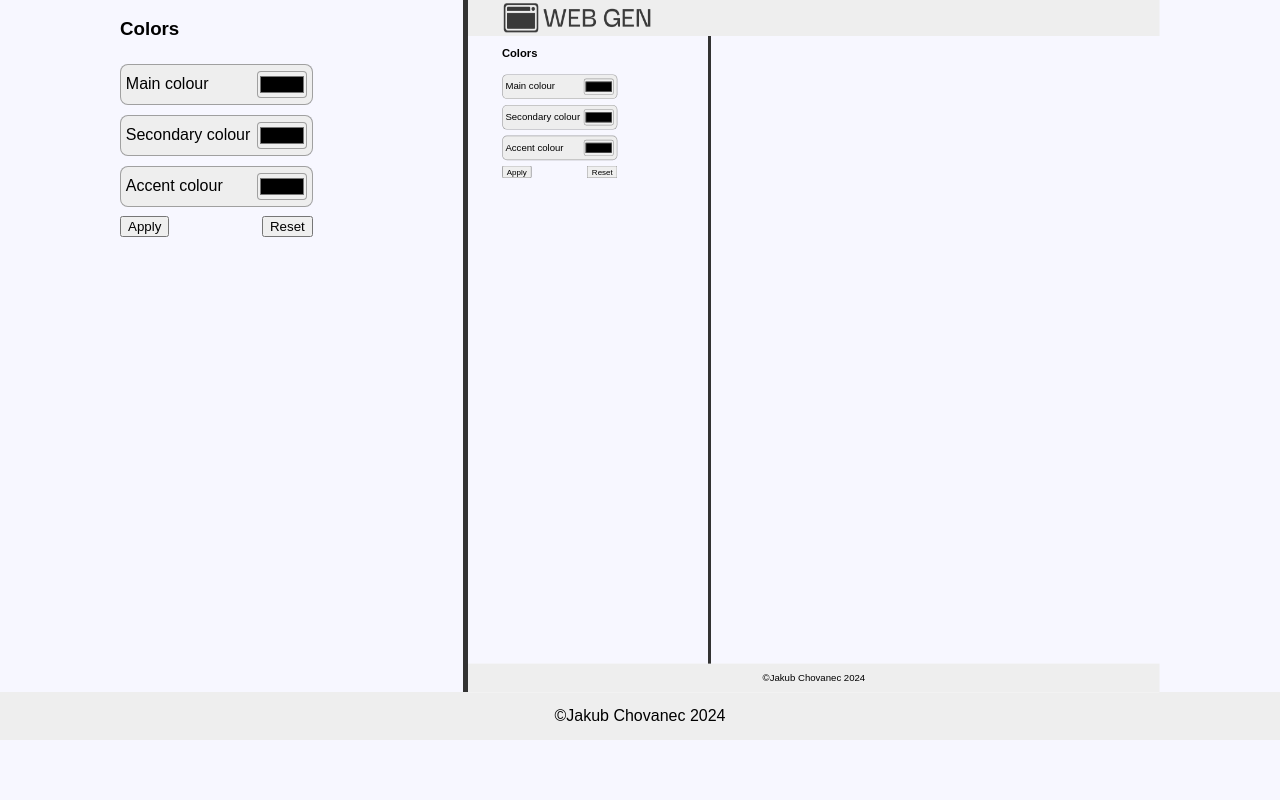
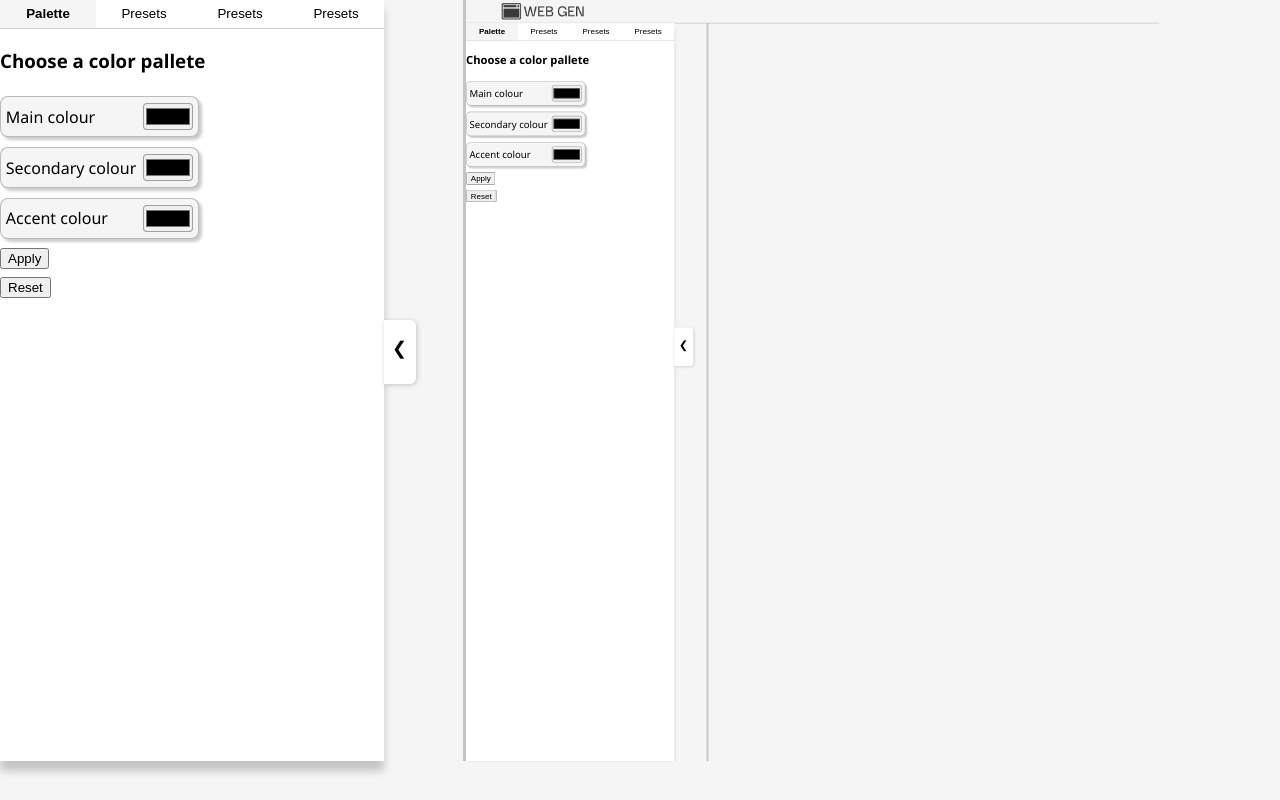
Before and after one commit to kchovi/BP, a Python web app: template project/templates/customize.html in a window 1280 px wide. Run offline with Jinja, Linux system fonts and the light colour scheme; the template is opened without the code that fills it, so the values that code supplies are empty.

Commit message:
start of the js saga

```diff
--- /dev/null
+++ b/project/static/customize.js
@@ -0,0 +1,107 @@
+// iframe page resizing
+const divider = document.getElementById("divider");
+const container = document.getElementById("split-container")
+const leftPanel = document.querySelector(".menu");
+let isResizing = Boolean
+
+divider.addEventListener("mousedown", (e) => {
+  e.preventDefault();
+  isResizing = true;
+  divider.setPointerCapture(e.pointerId);
+});
+
+divider.addEventListener("pointermove", (e) => {
+  if (!isResizing) return;
+
+  const containerRect = container.getBoundingClientRect();
+  const newLeftWidth = e.clientX - containerRect.left;
+
+  if (newLeftWidth < containerRect.width - 220) {
+      leftPanel.style.flex = `0 0 ${newLeftWidth}px`;
+  }
+});
+
+divider.addEventListener("pointerup", (e) => {
+  if (isResizing) {
+      isResizing = false;
+      divider.releasePointerCapture(e.pointerId);
+  }
+});
+
+// sidebar
+const sidebar = document.getElementById("sidebar");
+const toggleBtn = document.getElementById("toggleBtn");
+
+toggleBtn.addEventListener("click", () => {
+  const isActive = sidebar.classList.toggle("active");
+});
+
+// side bar tabs
+const tabButtons = document.querySelectorAll(".tab-btn");
+const tabPanels = document.querySelectorAll(".tab-panel");
+
+tabButtons.forEach((btn) => {
+  btn.addEventListener("click", () => {
+    const target = btn.getAttribute("data-tab");
+
+    tabButtons.forEach(b => b.classList.remove("active"));
+    btn.classList.add("active");
+
+    tabPanels.forEach(panel => {
+      panel.classList.remove("active");
+      if (panel.id === target) {
+        panel.classList.add("active");
+      }
+    });
+  });
+});
+
+// color stuff
+
+function reset_iframe() {
+  const iframe = document.querySelector(".preview-page");
+  iframe.contentWindow.location.reload();
+}
+
+document.addEventListener("DOMContentLoaded", () => {
+  const form = document.getElementById("colorForm");
+
+
+  form.addEventListener("submit", async (e) => {
+      e.preventDefault();
+
+      const formData = new FormData(form);
+
+      const response = await fetch("/user_defined_colors", {
+          method: "POST",
+          body: formData
+      });
+
+      if (response.ok) {
+          reset_iframe();
+      } else {
+          console.error("Failed to update colors.");
+      }
+  });
+});
+
+
+const reset_btn = document.getElementById("color_reset");
+
+reset_btn.addEventListener("click", async () => {
+
+  const response = await fetch("/user_defined_colors", {
+      method: "POST",
+      body: "RESET"
+  });
+
+  if (response.ok) {
+    reset_iframe();
+    document.querySelector(`input[name="--clr-acc"]`).value = "#f598b4";
+    document.querySelector(`input[name="--bg-acc-clr"]`).value = "#ffeffb";
+    document.querySelector(`input[name="--bg-clr"]`).value = "#fffafa";
+  } else {
+    console.error("Failed to reset colors.");
+  }
+
+});
--- a/project/static/split.js
+++ /dev/null
@@ -1,31 +0,0 @@
-const divider = document.getElementById("divider");
-const container = document.getElementById("split-container")
-const leftPanel = document.querySelector(".menu");
-
-let isResizing = false;
-
-divider.addEventListener("mousedown", (e) => {
-    e.preventDefault();
-    isResizing = true;
-    divider.setPointerCapture(e.pointerId);
-});
-
-divider.addEventListener("pointermove", (e) => {
-    if (!isResizing) return;
-
-    const containerRect = container.getBoundingClientRect();
-    const newLeftWidth = e.clientX - containerRect.left;
-
-    if (newLeftWidth > 100 && newLeftWidth < containerRect.width - 100) {
-        leftPanel.style.flex = `0 0 ${newLeftWidth}px`;
-    }
-});
-
-divider.addEventListener("pointerup", (e) => {
-    if (isResizing) {
-        isResizing = false;
-        divider.releasePointerCapture(e.pointerId);
-        document.body.style.cursor = "";
-        document.body.style.userSelect = "";
-    }
-});
--- a/project/static/styles.css
+++ b/project/static/styles.css
@@ -1,24 +1,27 @@
 :root {
     /* --main-color: #ff9301; */
   --main-color: ;
-  --bg-primary: #f7f7ff;
-  --bg-secondary: #eeeeee;
+  --bg-primary: #fff;
+  --bg-secondary: #F5F5F5;
 }
+
+html {font-family: 'Segoe UI', sans-serif;}
 
 body, html {
     padding: 0;
     margin: 0;
     height: 100%;
-    font-family: Arial, sans-serif;
     overflow: hidden;
 }
+
+header {border-bottom: 1px solid rgba(0, 0, 0, 0.2) ;}
 
 @layer containers {
     .wrapper {
         max-width: 1040px;
         margin: auto;
         padding-inline: 3vw;
-        min-height: 3em;
+        /* min-height: 3em; */
     }
 
     .flex {display: flex;}
@@ -39,8 +42,8 @@ body, html {
     form {max-width: max-content;}
 
     #logo {
-        height: 50px;
-        width: 250px;
+        height: 1.75em;
+        width: 8.75em;
         margin-block: 0.3em;
     }
 
@@ -50,9 +53,10 @@ body, html {
     .form-item {
         padding: 0.3em;
         margin-block: 0.3em;
-        border: 1px solid #3333336b;
+        border: 1px solid #67676769;
         border-radius: 0.5em;
         background-color: var(--bg-secondary);
+        box-shadow:3px 3px 3px rgba(0, 0, 0, 0.2);
     }
 
 
@@ -61,10 +65,13 @@ body, html {
 
 
 @layer customizer {
+
+    main {position: relative;}
+
     #divider {
-        width: 5px;
+        width: 3px;
         cursor: ew-resize;
-        background-color: #333;
+        background-color: rgba(0, 0, 0, 0.2);
         position: relative;
     }
 
@@ -78,10 +85,7 @@ body, html {
         border: none;
     }
 
-    .menu {
-        flex: 0 0 33%;
-        min-width: 33%;
-    }
+    .menu {flex: 0 0 33%;}
 
     #weird-wrapper {height: 100%;}
 
@@ -91,11 +95,101 @@ body, html {
         border-radius: 0.3em;
         padding: 0;
     }
+
+    .color {
+        flex: 1;
+
+    }
+
+    #sidebar {
+        position: absolute;
+        width: 30vw;
+        height: 100%;
+        background-color: var(--bg-primary);
+        box-shadow:0 10px 8px rgba(0, 0, 0, 0.2);
+        transform: translateX(-100%);
+        transition: transform 0.3s ease;
+        /* padding: 20px; */
+        z-index: 1000;
+    }
+
+
+    #sidebar.active { transform: translateX(0);}
+
+
+    #toggleBtn {
+        position: absolute;
+        top: 40vh;
+        right: -2em; /* sticks outside the sidebar */
+        background-color: var(--bg-primary);
+        border-radius: 0 6px 6px 0;
+        width: 2em;
+        height: 4em;
+        display: flex;
+        align-items: center;
+        justify-content: center;
+        cursor: pointer;
+        box-shadow: 1px 1px 5px rgba(0, 0, 0, 0.2);
+        z-index: 1000;
+
+    }
+
+    #toggleBtn span {
+        font-size: 18px;
+        transition: transform 0.3s ease;
+    }
+
+    #sidebar.active #toggleBtn span {transform: rotate(180deg);}
+
+    .tab-buttons {
+        margin-bottom: 1em;
+        border-bottom: 1px solid #ccc;
+    }
+
+    .tab-btn {
+        background-color: var(--bg-primary);
+        flex: 1;
+        margin: 0;
+        padding: 0.5em 1em;
+        /* border: 1px solid #ccc; */
+        border: none;
+        cursor: pointer;
+    }
+
+    .tab-btn.active {
+        background-color: var(--bg-secondary);
+        font-weight: bold;
+    }
+
+    .tab-panel {
+        display: none;
+    }
+
+    .tab-panel.active {
+        display: block;
+    }
+
+
 }
+
+
 
 
 @layer utils {
     .bg-primary { background-color: var(--bg-primary);}
     .bg-secondary {background-color: var(--bg-secondary);}
     .main-clr {background-color: var(--main-color);}
+
+    .invisible {display: none;}
 }
+
+
+@media (max-width: 959px) and (min-width: 560px) {
+
+
+}
+
+@media (max-width: 559px) and (min-width: 360px) {
+   .menu , #divider {display: none;}
+
+}
--- /dev/null
+++ b/project/templates/base.html
@@ -0,0 +1,30 @@
+<!DOCTYPE html>
+<html lang="en">
+<head>
+    <meta charset="UTF-8">
+    <meta name="viewport" content="width=device-width, initial-scale=1.0">
+    <link rel="icon" href="{{ url_for('static', filename='web-gen/logo-small.png')}}" type="image/x-icon">
+    <title>{% block title %} {% endblock %}</title>
+    <link rel="stylesheet" href="{{ url_for('static', filename='styles.css') }}">
+</head>
+<body class="bg-secondary flex column">
+    <header>
+        <div class="wrapper">
+            <hgroup class="flex">
+                <img src="{{ url_for('static', filename='web-gen/logo.png')}}" alt="logo" id="logo">
+            </hgroup>
+        </div>
+    </header>
+    <main class="fill-space">
+        {% block index %} {% endblock %}
+    </main>
+
+    <!-- <footer class="bg-secondary">
+        <div class="wrapper flex center">
+            <span>&copy;Jakub Chovanec 2024</span>
+        </div>
+    </footer> -->
+    {% block script %} {% endblock %}
+
+</body>
+</html>
--- a/project/templates/customize.html
+++ b/project/templates/customize.html
@@ -1,27 +1,22 @@
-<!DOCTYPE html>
-<html lang="en">
-<head>
-    <meta charset="UTF-8">
-    <meta name="viewport" content="width=device-width, initial-scale=1.0">
-    <title>customize</title>
-    <link rel="stylesheet" href="{{ url_for('static', filename='styles.css') }}">
-</head>
-<body class="bg-primary flex column">
-    <header class="bg-secondary">
-        <div class="wrapper">
-            <hgroup class="flex column start">
-                <img src="{{ url_for('static', filename='web-gen/logo.png')}}" alt="logo" id="logo">
-            </hgroup>
-        </div>
-    </header>
+{% extends "base.html" %}
+{% block title %} Customize {% endblock %}
+{% block index %}
 
-    <main class="fill-space">
-        <div class="wrapper flex" id="weird-wrapper">
-            <div class="flex fill-space" id="split-container">
-                <div class="menu">
-                    <section>
-                        <h3>Colors</h3>
-                        <form class="flex column" method="POST">
+            <div id="sidebar" class="active">
+                <div id="toggleBtn"><span>&#10095;</span></div>
+                 <!-- tab btns -->
+                <div class="tab-buttons flex">
+                    <button class="tab-btn active" data-tab="palette">Palette</button>
+                    <button class="tab-btn" data-tab="predefined">Presets</button>
+                    <button class="tab-btn" data-tab="">Presets</button>
+                    <button class="tab-btn" data-tab="">Presets</button>
+                </div>
+
+                <!-- tabs -->
+                <div class="tab-content">
+                    <section class="tab-panel active" id="palette">
+                        <h3>Choose a color pallete</h3>
+                        <form class="flex column" method="POST" id="colorForm">
                             <div class="form-item center flex spread">
                                 <label>Main colour</label>
                                 <input class="color-input" type="color" name="--bg-acc-clr" value="{{ colors['--bg-acc-clr'] }}">
@@ -36,27 +31,54 @@
                             </div>
                             <div class="center flex spread">
                                 <button type="submit">Apply</button>
-                                <button type="submit" name="reset">Reset</button>
+                                <!-- <button type="reset">Reset</button> -->
+
                             </div>
                         </form>
+                        <button id="color_reset">Reset</button>
+                    </section>
+
+                    <section class="tab-panel" id="predefined">
+                    <!-- Predefined color pallets -->
+                    <!-- <section>
+                        <h3>Predefined color pallets</h3>
+                        <div class="color-pallete">
+                            <div class="color"></div>
+                            <div class="color"></div>
+                            <div class="color"></div>
+                        </div>
+                        <div class="color-pallete">
+                            <div class="color"></div>
+                            <div class="color"></div>
+                            <div class="color"></div>
+                        </div>
+                        <div class="color-pallete">
+                            <div class="color"></div>
+                            <div class="color"></div>
+                            <div class="color"></div>
+                        </div>
+                    </section> -->
                     </section>
                 </div>
 
-                <div id="divider"></div>
-                <div class="fill-space">
-                    <iframe class="preview-page" src="{{ url_for('iframe_page', filename='index.html') }}"></iframe>
+
+            </div>
+
+              <!-- main stuff -->
+            <div class="wrapper flex" id="weird-wrapper">
+                <div class="flex fill-space">
+                    <div class="flex fill-space" id="split-container">
+                        <div class="menu"></div>
+                        <div id="divider"></div>
+                        <div class="fill-space">
+                            <iframe class="preview-page" src="{{ url_for('iframe_page', filename='index.html') }}"></iframe>
+                        </div>
+                    </div>
                 </div>
             </div>
-        </div>
-    </main>
 
-    <footer class="bg-secondary">
-        <div class="wrapper flex center">
-            <span>&copy;Jakub Chovanec 2024</span>
-        </div>
-    </footer>
+{% endblock %}
 
-    <script src="{{ url_for('static', filename='split.js') }}"></script>
-
-</body>
-</html>
+{% block script %}
+    <script src="{{ url_for('static', filename='customize.js') }}"></script>
+{% endblock %}
--- a/project/templates/pages/index.html
+++ b/project/templates/pages/index.html
@@ -109,7 +109,7 @@
                     <div class="bg-color-secondary">
                         <ul class="no-padding">
                             <li class="custom-bullet" id="fb">
-                                <p class="bold"><a href="{{ info["fb"] }}">{{ info["site-name"]}}</a></p>
+                                <p class="bold"><a href="{{ info["fb-link"] }}">{{ info["fb"] }}</a></p>
                             </li>
                             <li class="custom-bullet" id="tel">
                                 <p class="bold">{{ info["tel"] }} </p>
```
Also changed, not shown: project/templates/index.html (+6 -30 lines), project/web-gen.py (+50 -41 lines), bp - temata.txt (line endings or trailing spaces), project/templates/pages/cenik.html (line endings or trailing spaces), project/templates/pages/gallery.html (line endings or trailing spaces), project/templates/pages/style.css (line endings or trailing spaces), zdroje.txt (line endings or trailing spaces), 4 other files.
